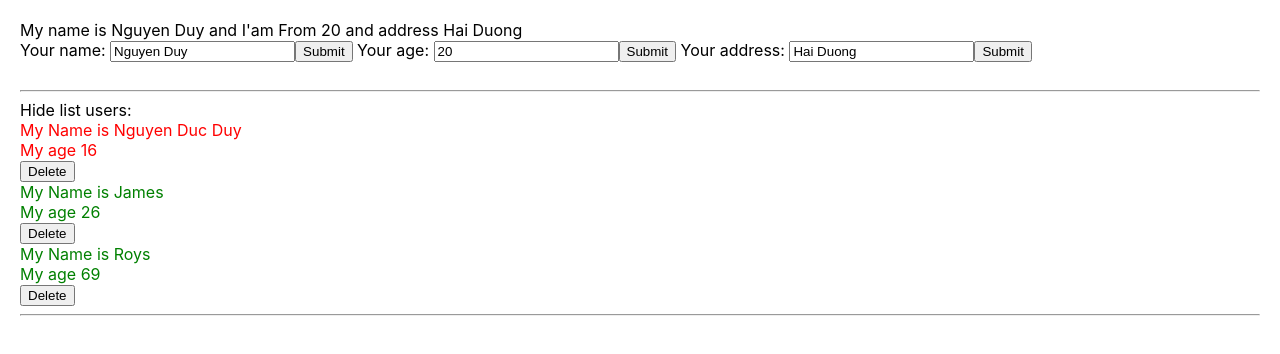
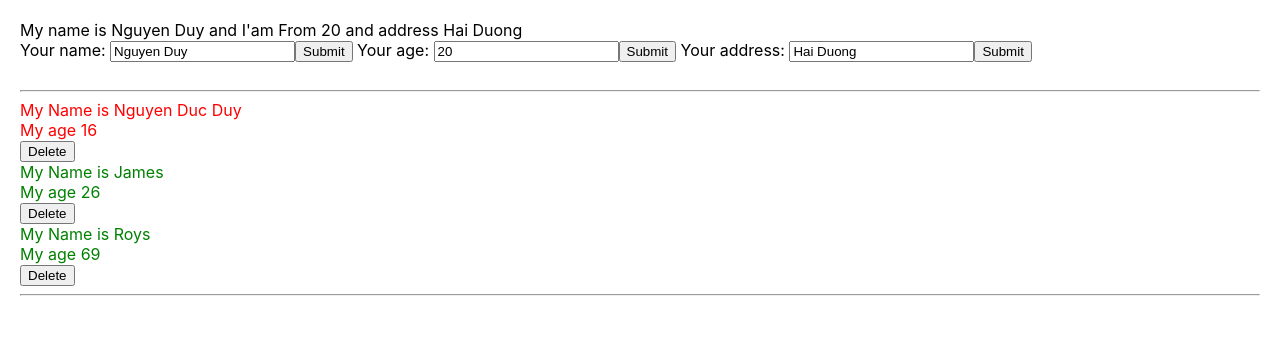
Before and after one commit to DuyOL/ReactDemoDuy, a React app: page / in a window 1280 px wide. Shown: the top 354 px of the page. Built offline with nearby package versions, Linux system fonts and the light colour scheme.

Commit message:
video 34

```diff
--- a/src/components/Displayinfo.js
+++ b/src/components/Displayinfo.js
@@ -2,51 +2,88 @@
 import './Displayinfo.scss';
 import logo from './../logo.svg';
 
-class Displayinfo extends React.Component {
-    //babel compiler
-    constructor(props) {
-        console.log('>>> call construstor:   1')
-        super(props)
-        this.state = {
-            isShowlistUser: true
-        }
-    }
-    componentDidMount() {
-        console.log('>>> Call me component did mount')
-        setTimeout(() => {
-            document.title = 'React JS'
-        }, 3000)
-    }
+// class Displayinfo extends React.Component {
+//     //babel compiler
+//     // constructor(props) {
+//     //     console.log('>>> call construstor:   1')
+//     //     super(props)
+//     //     this.state = {
+//     //         isShowlistUser: true
+//     //     }
+//     // }
+//     // componentDidMount() {
+//     //     console.log('>>> Call me component did mount')
+//     //     setTimeout(() => {
+//     //         document.title = 'React JS'
+//     //     }, 3000)
+//     // }
 
-    componentDidUpdate(prevProps, prevState, snapshot) {
-        console.log('>>> Call me component did update', this.props, prevProps)
-        if (this.props.listUsers !== prevProps.listUsers) {
-            if (this.props.listUsers.length === 5) {
-                alert('You got 5 users')
+//     // componentDidUpdate(prevProps, prevState, snapshot) {
+//     //     console.log('>>> Call me component did update', this.props, prevProps)
+//     //     if (this.props.listUsers !== prevProps.listUsers) {
+//     //         if (this.props.listUsers.length === 5) {
+//     //             alert('You got 5 users')
 
-            }
-        }
-    }
-    handleShowHide = () => {
-        this.setState({
-            isShowlistUser: !this.state.isShowlistUser
-        })
-    }
-    render() {
-        console.log('>>> call me render   ')
-        // destructuring array/object
-        const { listUsers } = this.props;
-        // console.log(listUsers)
-        // props => viết tắt properties
+//     //         }
+//     //     }
+//     // }
+//     // handleShowHide = () => {
+//     //     this.setState({
+//     //         isShowlistUser: !this.state.isShowlistUser
+//     //     })
+//     // }
+//     render() {
+//         console.log('>>> call me render   ')
+//         // destructuring array/object
+//         const { listUsers } = this.props;
+//         // console.log(listUsers)
+//         // props => viết tắt properties
+//         return (
+//             <div className='display-infor-container'>
+//                 {/* <img src={logo} /> */}
+//                 {/* <div>
+//                     <span onClick={() => { this.handleShowHide() }}>
+//                         {this.state.isShowlistUser === true ? "Hide list users: " : "Show list users"}
+//                     </span>
+//                 </div> */}
+//                 {true &&
+//                     // {this.state.isShowlistUser &&
+
+//                     <>
+//                         {listUsers.map((user) => {
+//                             return (
+//                                 <div key={user.id} className={+user.age > 18 ? "green" : "red"}>
+//                                     <div>
+//                                         <div>My Name is  {user.name} </div>
+//                                         <div>My age      {user.age}</div>
+//                                     </div>
+//                                     <div>
+//                                         <button onClick={() => this.props.handleDeleteUser(user.id)}> Delete </button>
+//                                     </div>
+//                                 </div>
+//                             )
+//                         })}
+//                     </>
+//                 }
+//             </div>
+
+//         )
+//     }
+// }
+
+const Displayinfo = (props) => {
+    const { listUsers } = props;
     return (
         <div className='display-infor-container'>
             {/* <img src={logo} /> */}
-                <div>
+            {/* <div>
                     <span onClick={() => { this.handleShowHide() }}>
                         {this.state.isShowlistUser === true ? "Hide list users: " : "Show list users"}
                     </span>
-                </div>
-                {this.state.isShowlistUser &&
+                </div> */}
+            {true &&
+                // {this.state.isShowlistUser &&
+
                 <>
                     {listUsers.map((user) => {
                         return (
@@ -56,7 +93,7 @@
                                     <div>My age      {user.age}</div>
                                 </div>
                                 <div>
-                                        <button onClick={() => this.props.handleDeleteUser(user.id)}> Delete </button>
+                                    <button onClick={() => props.handleDeleteUser(user.id)}> Delete </button>
                                 </div>
                             </div>
                         )
@@ -67,5 +104,4 @@
 
     )
 }
-}
 export default Displayinfo;
```
Lines whose indentation alone changed are shown as unchanged.
